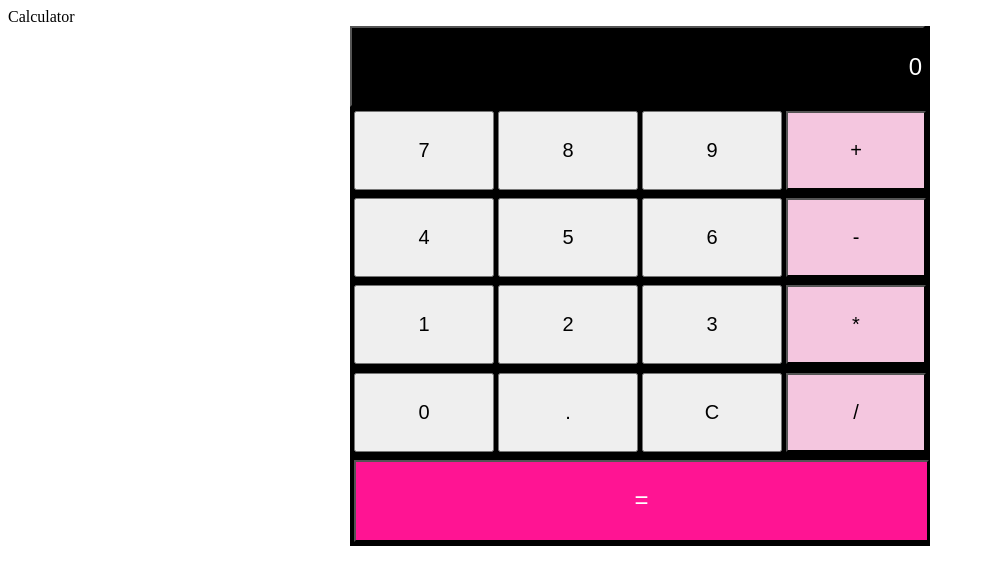
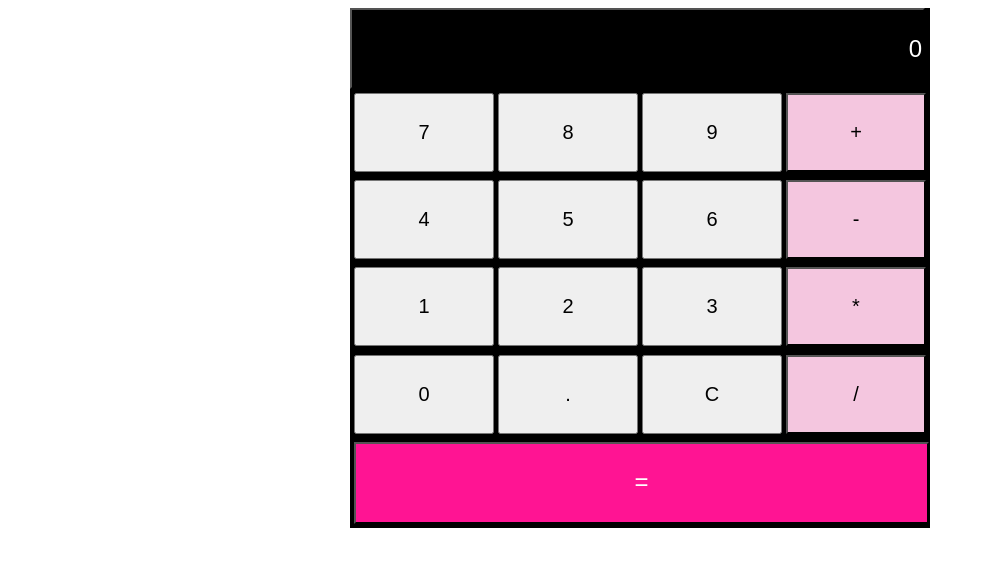
Before and after one commit to TofuSupreme/calc_demo, a plain HTML site: page index.html in a window 1280 px wide. Shown: the whole page, without its empty margins (0-985 px from the left). Drawn offline with Linux system fonts and the light colour scheme.

Commit message:
Update index.html

```diff
--- a/index.html
+++ b/index.html
@@ -1,16 +1,16 @@
 <!DOCTYPE html>
 <html lang="en">
+
     <head>
         <meta charset="UTF-8">
         <meta name="viewport" content="width=device-width, initial-scale=1.0">
 
-    <title>Document</title>
+        <title>Calculator</title>
 
         <link rel="stylesheet" href="styles.css">
     </head>
+
     <body>
-
-<header>Calculator</header>
 
         <main>
             <div class="flex-container" id="theCalc" width="">
@@ -59,4 +59,5 @@
         </footer>
 
     </body>
+
 </html>
```
Lines whose indentation alone changed are shown as unchanged.
